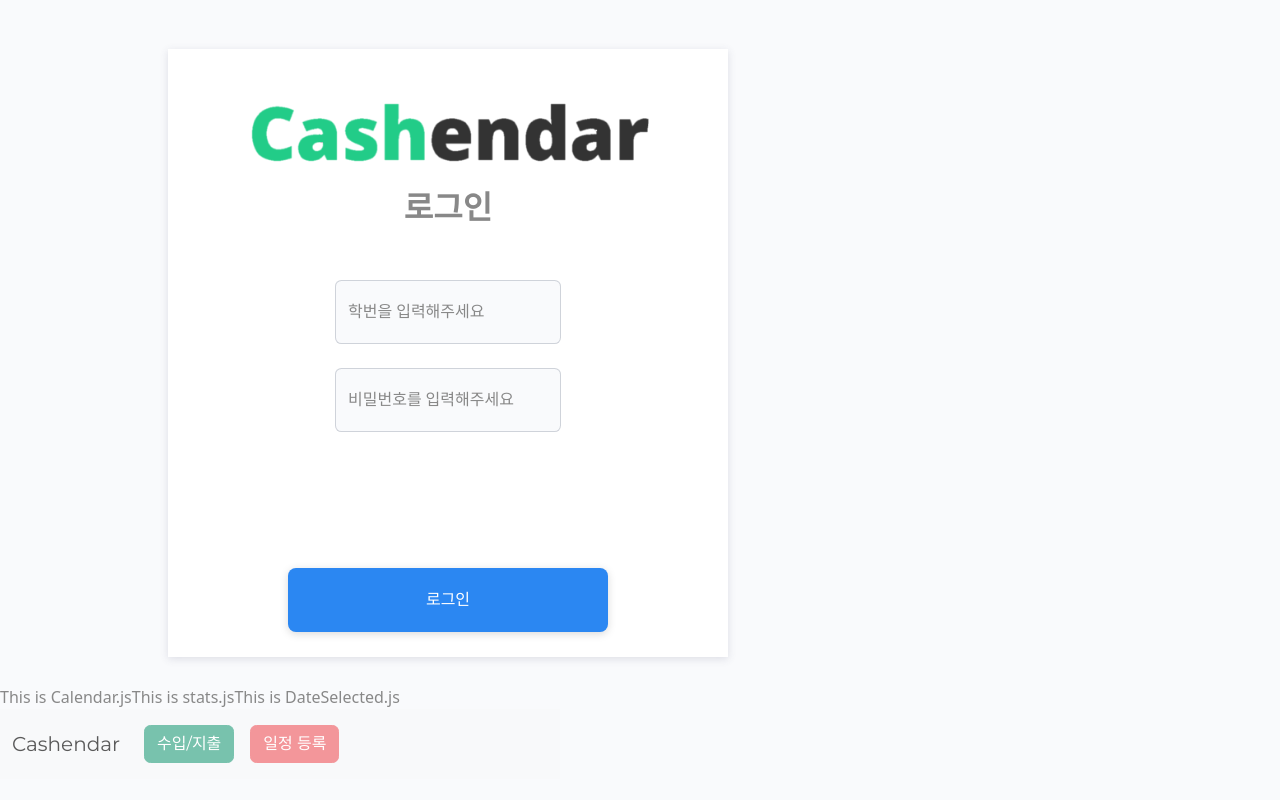
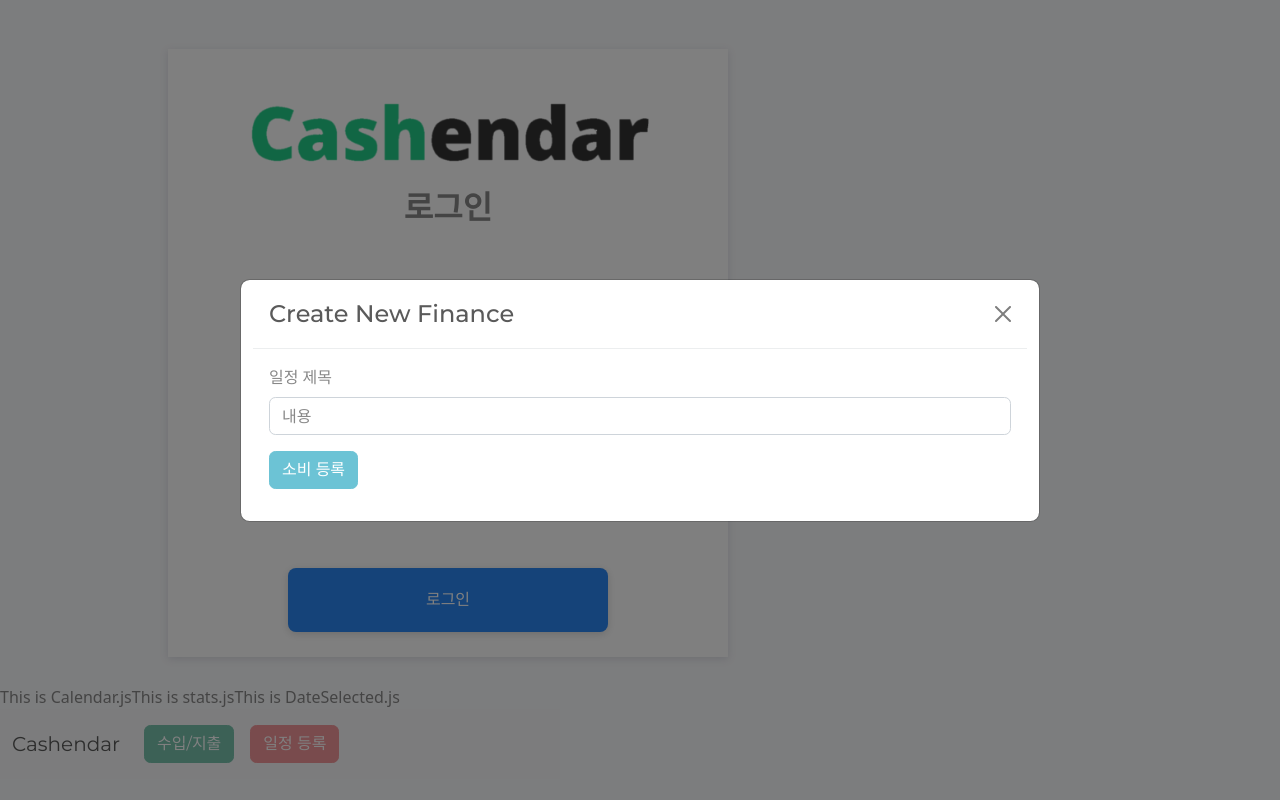
Before and after one commit to webFrame-chashindar/chasendar, a React (Create React App) app in the folder cashendar-app/: page / in a window 1280 px wide. Both pictures are taken after a click on the button "수입/지출". Built offline with nearby package versions, Linux system fonts and the light colour scheme.

Commit message:
create modal 수정

```diff
--- a/cashendar-app/src/pages/Create/SignInModal.js
+++ b/cashendar-app/src/pages/Create/SignInModal.js
@@ -0,0 +1,46 @@
+import React, { useState, useEffect} from "react";
+import { Modal, Button, Form, Container } from "react-bootstrap";
+import "react-datepicker/dist/react-datepicker.css"
+import DatePicker from "react-datepicker";
+
+const SignInModal = ({handleShow, show, onHide}) => {
+
+  return (
+    <Modal
+        show={show}
+        onHide={onHide}
+        size="lg"
+        aria-labelledby="contained-modal-title-vcenter"
+        centered
+    >
+        <Container>
+            <Modal.Header closeButton>
+                <Modal.Title id="contained-modal-title-vcenter">Create New Finance</Modal.Title>
+            </Modal.Header>
+
+            <Modal.Body>
+                <Form>
+                    <Form.Group>
+                        <Form.Label>일정 제목</Form.Label>
+                        <Form.Control
+                            type="text"
+                            name="title"
+                            placeholder="내용"
+                            />
+                    </Form.Group>
+
+
+                    <Button block variant="info"
+                            type="submit"
+                            className="my-3"
+                            onClick={() => handleShow()}> 소비 등록
+                    </Button>
+                </Form>
+                </Modal.Body>
+          </Container>
+      </Modal>
+    );
+};
+
+
+export default SignInModal;
--- a/cashendar-app/src/pages/Create/createEventButton.js
+++ b/cashendar-app/src/pages/Create/createEventButton.js
@@ -6,11 +6,14 @@ import EventModal from './eventModal';
 
 export default function CreateEventButton(){
     const [showEventModal, setShowEventModal] = useState(false);
-    const [signInModalOn, setSignInModalOn] = useState(false);
+    const [showSignInModalOn, setShowSignInModalOn] = useState(false);
 
-    const handleShow = () => {
+    const handleShowEventModal = () => {
         setShowEventModal(false);
-        console.log("here");
+    }
+
+    const handleShowSignInModal = () =>{
+        setShowSignInModalOn(false);
     }
 
     return (
@@ -24,7 +27,7 @@ export default function CreateEventButton(){
                     <Nav.Link>
                     <Button
                         variant="primary"
-                        onClick={() => setSignInModalOn(true)}
+                        onClick={() => setShowSignInModalOn(true)}
                     >
                         수입/지출
                     </Button>
@@ -41,8 +44,8 @@ export default function CreateEventButton(){
                 </Navbar.Collapse>
             </Container>
             </Navbar>
-             {showEventModal && <EventModal handleShow = {handleShow} show={showEventModal} onHide={() => setShowEventModal(false)}/> }
-             {!showEventModal && <EventModal handleShow = {handleShow} show={showEventModal} onHide={() => setShowEventModal(true)}/>}
+             {showEventModal && <EventModal handleShow = {handleShowEventModal} show={showEventModal} onHide={() => setShowEventModal(false)}/> }
+             {showSignInModalOn && <SignInModal handleShow = {handleShowSignInModal} show={showSignInModalOn} onHide={() => setShowSignInModalOn(false)}/> }
              </header>
 
     //    </>
--- a/cashendar-app/src/pages/Create/eventModal.js
+++ b/cashendar-app/src/pages/Create/eventModal.js
@@ -1,22 +1,27 @@
-import React, { useState} from "react";
+import React, { useState, useEffect} from "react";
 import { Modal, Button, Form, Container } from "react-bootstrap";
 import "react-datepicker/dist/react-datepicker.css"
 import DatePicker from "react-datepicker";
 
 const labelsColorClasses = ["primary","secondary", "info", "warning", "danger"];
+const labelsColorIsSelected = [true,false,false,false,false ];
 
 const EventModal = ({handleShow, show, onHide}) => {
+  const [title, setTitle] = useState('');
+  const [description, setDescription] = useState('');
+  const [startDate, setStartDate] = useState('');
+  const [endDate, setEndDate] = useState('');
+  const [selColor, setSelColor] = useState('');
 
   const datePickerStyle = {
     display : "inline-block",
     marginRight: "40px"
   }
 
-  const [title, setTitle] = useState('');
-  const [description, setDescription] = useState('');
-  const [startDate, setStartDate] = useState('');
-  const [endDate, setEndDate] = useState('');
-  const [selColor, setSelColor] = useState('');
+  const selectColor = (span) => {
+    console.log("here");
+    span.style.border = "2px solid black";
+  }
 
   return (
     <Modal
@@ -74,23 +79,19 @@ const EventModal = ({handleShow, show, onHide}) => {
                     <Form.Group>
 
                         <Form.Label>일정 색상</Form.Label>
-                        <div className="flex gap-x-2">
+                        <div>
                             {labelsColorClasses.map((lblClass, i) => (
                                 <span
                                     key={i}
-                                    onClick={() => setSelColor(lblClass)}
-                                    className={`top-sticky float-left d-inline-flex justify-content-center m-3 p-3 bg-${lblClass} rounded-circle text-white`}
+                                    onClick={() => {setSelColor(lblClass);
+                                        {(lblClass === selColor &&labelsColorIsSelected[i] === true) ? labelsColorIsSelected[i] = false : labelsColorIsSelected[i] = true };
+                                    }}
+                                    className={(lblClass === selColor && labelsColorIsSelected[i]) ? `border border-5 top-sticky float-left d-inline-flex m-3 p-3 bg-${lblClass} rounded-circle text-white` : `top-sticky float-left d-inline-flex m-3 p-3 bg-${lblClass} rounded-circle text-white`}
                                 >
-                                    {selColor === lblClass && (<span className={`top-sticky float-left d-inline-flex justify-content-center m-3 p-3 bg-${lblClass} rounded-circle text-white`}> V </span> ) }
                                 </span>
                             ))}
                         </div>
 
-                    </Form.Group>
-
-                    <Form.Group>
-                        <Form.Label>중요도</Form.Label>
-                        <Form.Control type="password" placeholder="(대충 중요도 설정하는 부분,,)" />
                     </Form.Group>
 
                     <Button block variant="info"
@@ -107,214 +108,3 @@ const EventModal = ({handleShow, show, onHide}) => {
 
 
 export default EventModal;
-
-
-
-// {show, onHide}
-//     <Modal
-//     show={show}
-//     onHide={onHide}
-//     size="lg"
-//     aria-labelledby="contained-modal-title-vcenter"
-//     centered
-//   >
-//     <Container>
-//       <Modal.Header closeButton>
-//         <Modal.Title id="contained-modal-title-vcenter">일정 등록</Modal.Title>
-//       </Modal.Header>
-//       <Modal.Body>
-//         <Form>
-//           <Form.Group>
-//             <Form.Label>날짜 입력</Form.Label>
-//             <Form.Control placeholder="(구현 못함)" />
-//           </Form.Group>
-
-//           <Form.Group>
-//             <Form.Label>일정 등록</Form.Label>
-//             <Form.Control type="email" placeholder="오늘의 일정을 입력하세요" />
-//           </Form.Group>
-
-//           <Form.Group>
-//             <Form.Label>중요도</Form.Label>
-//             <Form.Control type="password" placeholder="(대충 중요도 설정하는 부분,,)" />
-//           </Form.Group>
-
-//           <Button block variant="info" type="button" className="my-3">
-//             일정 등록
-//           </Button>
-
-//         </Form>
-//       </Modal.Body>
-//     </Container>
-//   </Modal>
-
-// {_handleModal, children, ...rest}
-{/* <Container>
-        <Background onClick={_handleModal} />
-        <ModalBlock {...rest}>
-          <Contents>
-              <h2><b>Create New Event</b></h2>
-
-
-            <form className="bg-white rounded-lg shadow-2xl w-1/4">
-
-
-                  <div>
-                    <MyInput
-                      type="text"
-                      name="title"
-                      placeholder="Add title"
-                      value={title}
-                      className="pt-3 border-0 text-gray-600 text-xl font-semibold pb-2 w-full border-b-2 border-gray-200 focus:outline-none focus:ring-0 focus:border-blue-500"
-                      onChange={(e) => setTitle(e.target.value)}
-                    />
-                  </div>
-
-                  <div>
-                    <div>
-                      <MyInput
-                        type="text"
-                        name="description"
-                        placeholder="Add a description"
-                        value={description}
-                        className="pt-3 border-0 text-gray-600 pb-2 w-full border-b-2 border-gray-200 focus:outline-none focus:ring-0 focus:border-blue-500"
-                        onChange={(e) => setDescription(e.target.value)}
-                      />
-                    </div>
-                  </div>
-
-                  <div className="calendar-box">
-                    <div className="date" style={dateHeaderStyle}><h5>시작날짜</h5></div>
-                    <div>
-                      <MyDatePicker
-                        selected={startDate}
-                        dateFormat="yyyy-MM-dd"
-                        onChange= {date => setStartDate(date)} />
-                    </div>
-                  </div>
-                  <div className="calendar-box">
-                    <div className="date" style={dateHeaderStyle}><h5>종료날짜</h5></div>
-                    <div>
-                      <MyDatePicker
-                        selected={endDate}
-                        dateFormat="yyyy-MM-dd"
-                        onChange={date => setEndDate(date)} />
-                    </div>
-                  </div>
-
-                  <div className="flex gap-x-2">
-                    {labelsColorClasses.map((lblClass, i) => (
-                      <span key={i}
-                        className={`bg-${lblClass}-500 rounded-full flex items-center justify-center cursor-pointer`}
-                      >
-
-                        <span className="material-icons-outlined text-white text-sm">
-                        V
-                      </span>
-
-                </span>
-              ))}
-            </div>
-
-                  <div>
-                    <span className="material-icons-outlined text-gray-400">
-                      bookmark_border
-                    </span>
-                  </div>
-
-
-
-              <div>
-
-
-              </div>
-            </form>
-            {children}
-          </Contents>
-        </ModalBlock>
-      </Container> */}
-
-
-
-
-
-{/* <modal className="modal-dialog" style={modalStyle}>
-        <form className="bg-white rounded-lg shadow-2xl w-1/4">
-          <div className="modal-header">
-            <span className="material-icons-outlined text-gray-400">
-              <b>Create New Event</b>
-            </span>
-              <button className="close" data-dismiss = "modal" aria-label = "Close" onClick={() => setShowEventModal(false)}>
-                <span className="material-icons-outlined text-gray-400">
-                  X
-                </span>
-              </button>
-          </div>
-          <div className="modal-body">
-          <div className="p-3">
-            <div className="grid grid-cols-1/5 items-end gap-y-7">
-              <div></div>
-              <input
-                type="text"
-                name="title"
-                placeholder="Add title"
-                value={title}
-                className="pt-3 border-0 text-gray-600 text-xl font-semibold pb-2 w-full border-b-2 border-gray-200 focus:outline-none focus:ring-0 focus:border-blue-500"
-                onChange={(e) => setTitle(e.target.value)}
-              />
-
-<div>
-              <input
-                type="text"
-                name="description"
-                placeholder="Add a description"
-                value={description}
-                className="pt-3 border-0 text-gray-600 text-xl font-semibold pb-2 w-full border-b-2 border-gray-200 focus:outline-none focus:ring-0 focus:border-blue-500"
-                onChange={(e) => setDescription(e.target.value)}
-              />
-              </div>
-
-              <div>
-              <div className="calendar-box">
-                <div className="date">시작날짜</div>
-                <div>
-                  <DatePicker
-                    style={datePickerStyle}
-                    selected={startDate}
-                    dateFormat="yyyy-MM-dd"
-                    onChange= {date => setStartDate(date)} />
-                </div>
-              </div>
-              <div className="calendar-box">
-                <div className="date">종료날짜</div>
-                <div>
-                  <DatePicker
-                    selected={endDate}
-                    dataFormat="yyyy-MM-dd"
-                    onChange={date => setEndDate(date)} />
-                </div>
-              </div>
-              </div>
-
-              <div>
-              <span className="material-icons-outlined text-gray-400">
-                select_color
-              </span>
-              </div>
-
-              <div>
-                {/* 일정 반복이나,,, 조금 더 필요한 기능이 있다면 ?? 논의 후 추가. */}
-      //         <span>
-      //           options..
-      //         </span>
-      //         </div>
-      //       </div>
-      //     </div>
-      //     </div>
-      //     <div className="modal-footer">
-      //       <button type="submit">
-      //         Save
-      //       </button>
-      //     </div>
-      //   </form>
-      // </modal> *}
```
